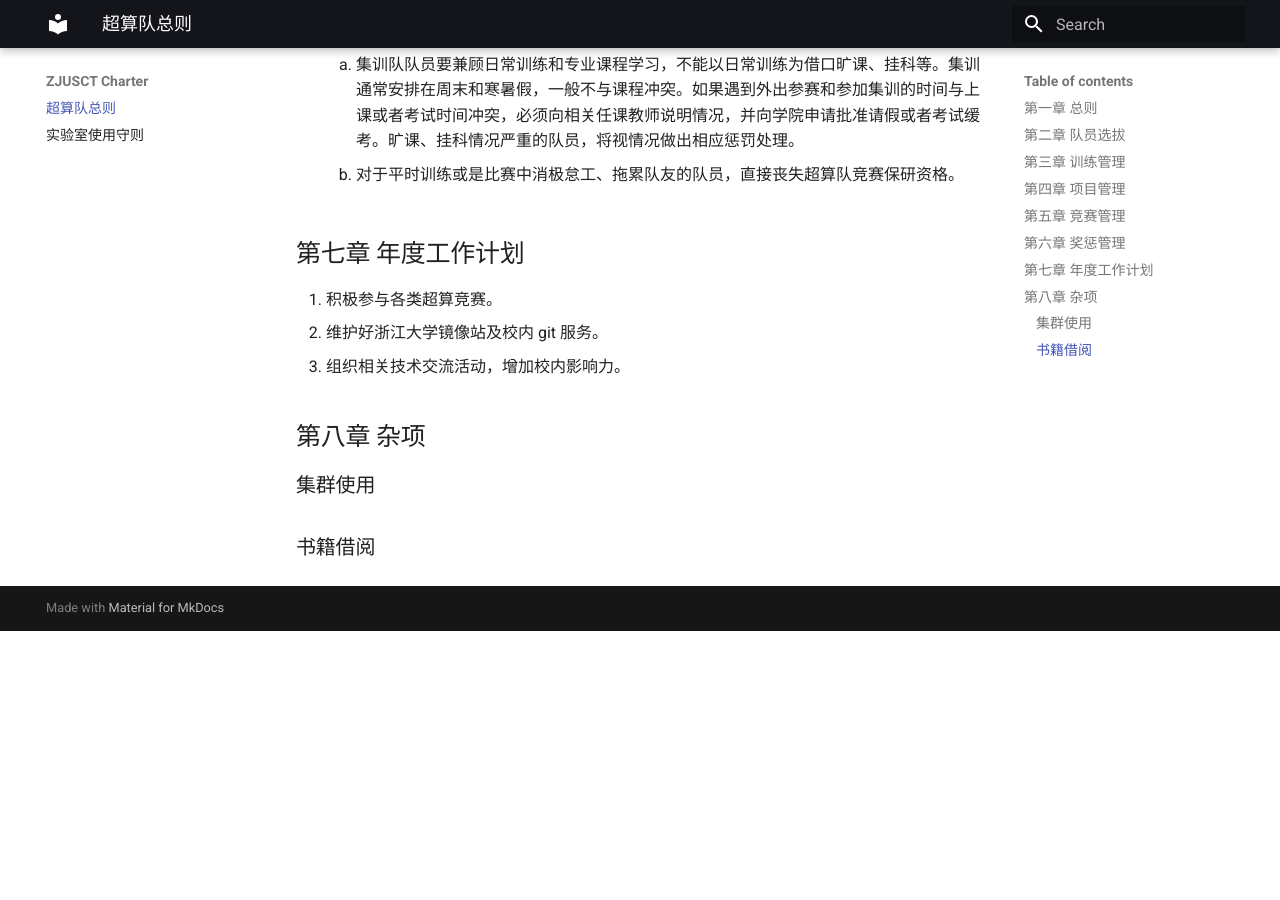
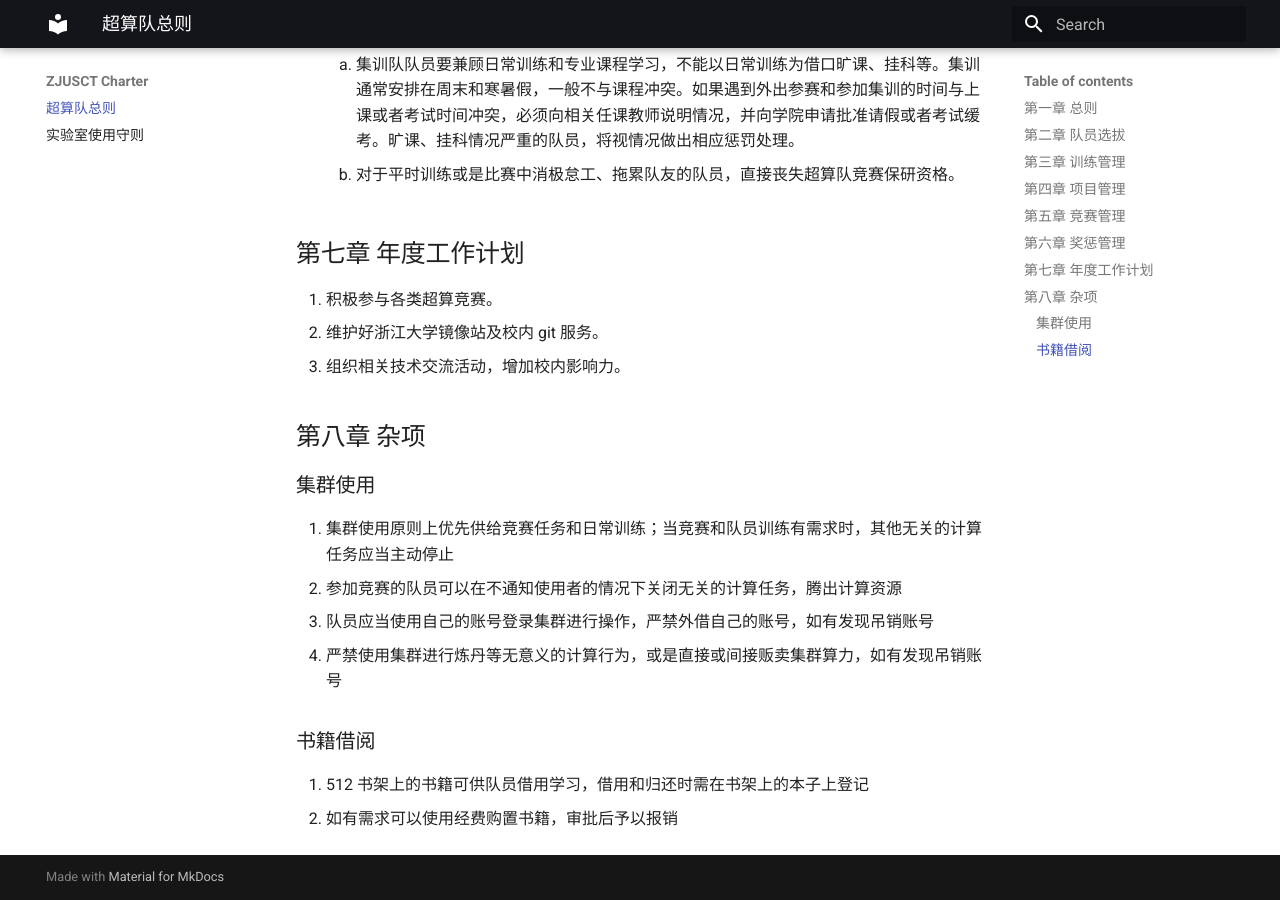
Before and after one commit to ZJUSCT/charter, an MkDocs documentation site: the page built from docs/index.md, in a window 1280 px wide and 900 px high, scrolled down 3411 px. Built offline with MkDocs 1.6.1 and Material for MkDocs 9.7.7, drawn with Linux system fonts in a browser that asks for light colours; before the commit the page ends 4042 px from its top, so only the background shows below that.

Commit message:
集群使用 & 书籍借阅

```diff
--- a/docs/index.md
+++ b/docs/index.md
@@ -106,4 +106,12 @@
 
 ### 集群使用
 
+1. 集群使用原则上优先供给竞赛任务和日常训练；当竞赛和队员训练有需求时，其他无关的计算任务应当主动停止
+2. 参加竞赛的队员可以在不通知使用者的情况下关闭无关的计算任务，腾出计算资源
+3. 队员应当使用自己的账号登录集群进行操作，严禁外借自己的账号，如有发现吊销账号
+4. 严禁使用集群进行炼丹等无意义的计算行为，或是直接或间接贩卖集群算力，如有发现吊销账号
+
 ### 书籍借阅
+
+1. 512 书架上的书籍可供队员借用学习，借用和归还时需在书架上的本子上登记
+2. 如有需求可以使用经费购置书籍，审批后予以报销
```
